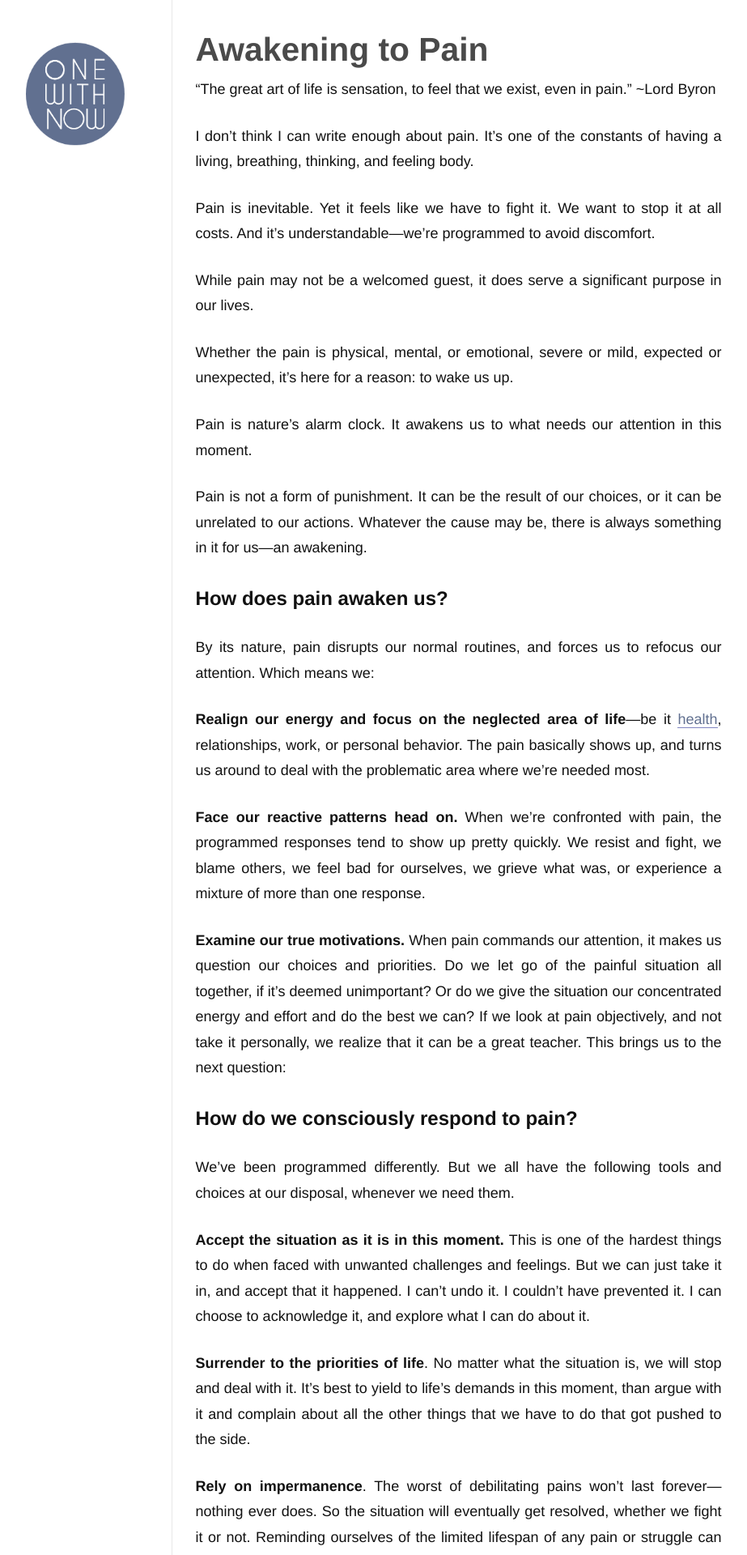
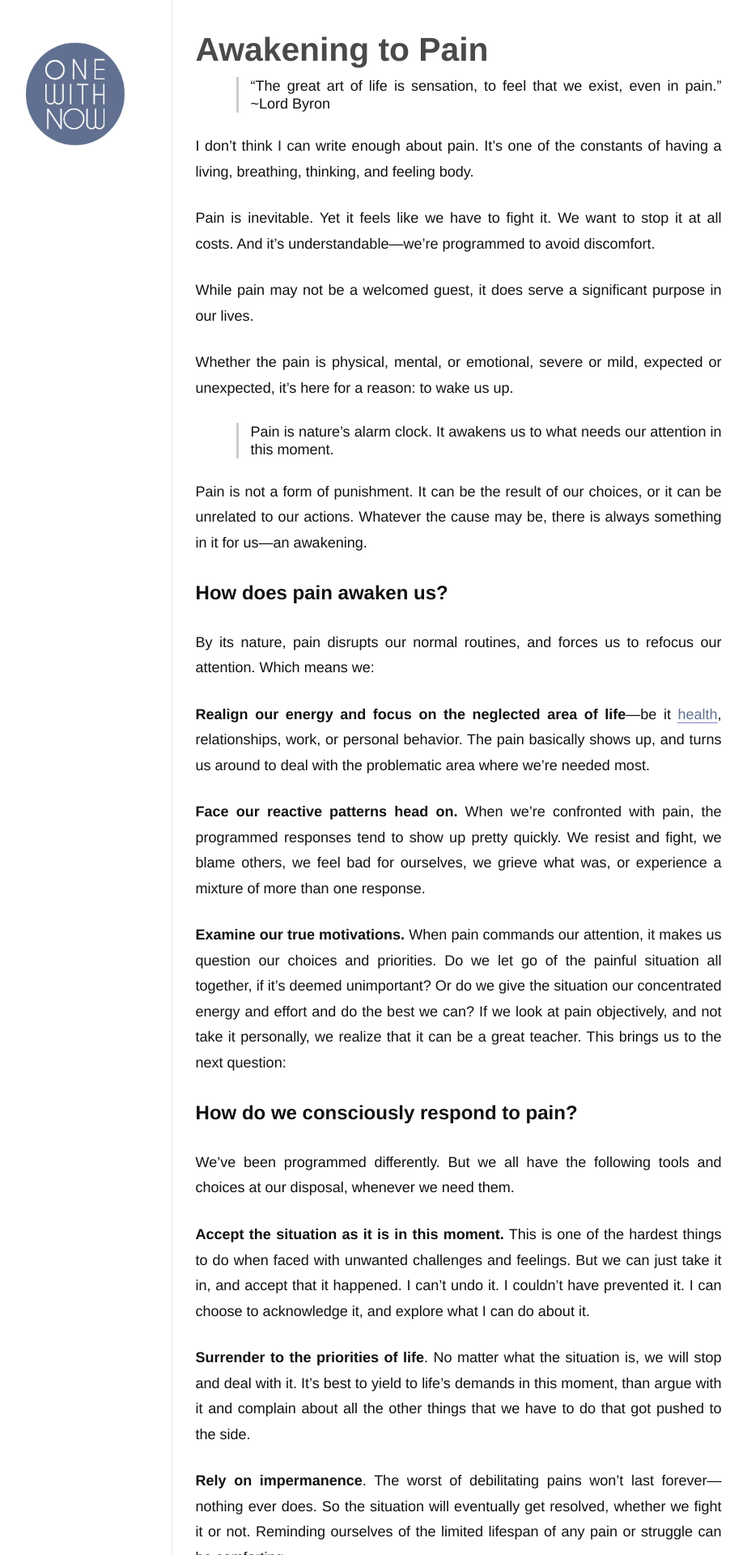
Before and after one commit to onewithnow/onewithnow.github.io, a Jekyll site: the page built from index.html, in a window 1280 px wide. Shown: the top 1920 px of the page at 81% size, without its empty margins (146-1069 px from the left). Built offline with Jekyll 4.4.1, drawn with Linux system fonts in a browser that asks for light colours; Markdown is read by kramdown in place of the engine named in the settings.

Commit message:
CSS block quote

```diff
--- a/css/main.css
+++ b/css/main.css
@@ -161,6 +161,15 @@
   margin-bottom: 1.25em;
 }
 
+blockquote {
+  font: 14px/22px normal helvetica, sans-serif;
+  margin-top: 10px;
+  margin-bottom: 10px;
+  margin-left: 50px;
+  padding-left: 15px;
+  border-left: 3px solid #ccc;
+}
+
 .post a,
 #about a {
   border-bottom: 1px solid #8085C1;
```
